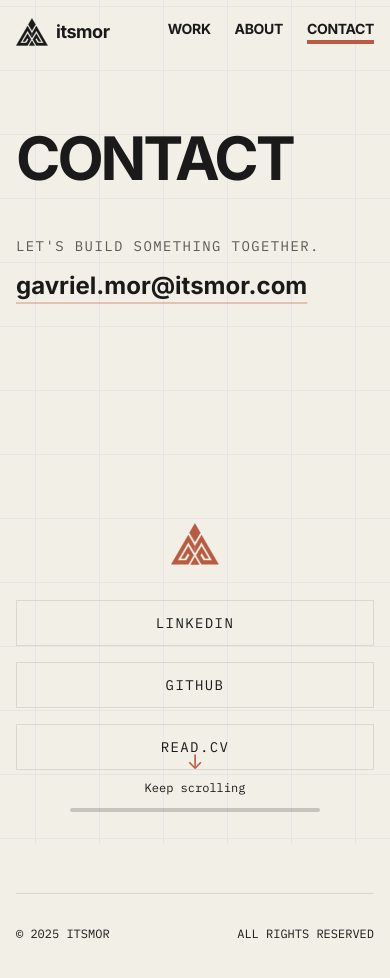
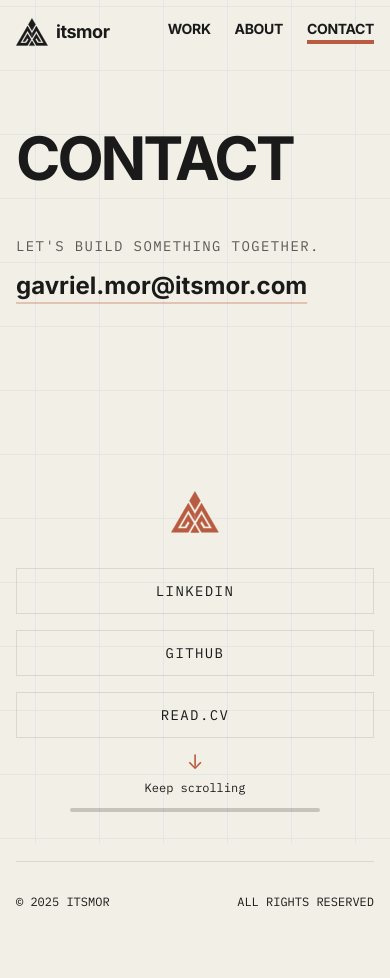
Before and after one commit to Gavriel-M/itsmor, a Next.js app: page /contact in a window 390 px wide. Shown: the top 978 px of the page. Built offline with nearby package versions, Linux system fonts and the light colour scheme.

Commit message:
Contact page gaps
Signed-off-by: gavriel-m <MGavrielG@Gmail.com>

```diff
--- a/src/app/contact/page.tsx
+++ b/src/app/contact/page.tsx
@@ -6,7 +6,7 @@ import ContactNetwork from "@/components/contact/ContactNetwork";
 export default function ContactPage() {
   return (
     <section className="min-h-screen w-full pt-32 md:pt-48 px-4 md:px-8 pb-20 flex flex-col">
-      <div className="max-w-screen-xl mx-auto w-full flex-grow flex flex-col md:grid md:grid-cols-2 gap-12">
+      <div className="max-w-screen-xl mx-auto w-full flex-grow flex flex-col md:grid md:grid-cols-2 gap-4 md:gap-12">
         <div className="flex flex-col justify-between">
           <motion.h1
             initial={{ opacity: 0, y: 20 }}
```
